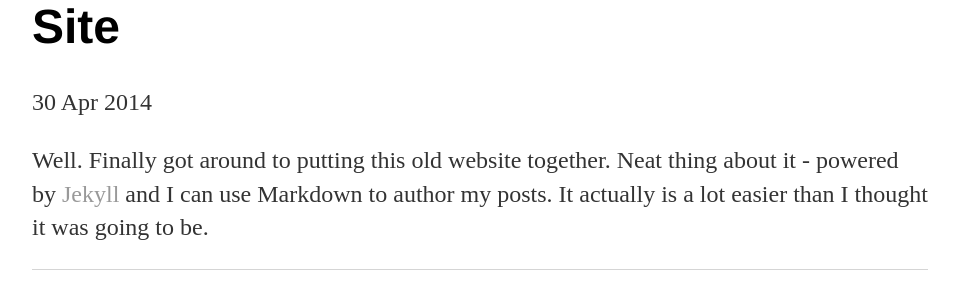
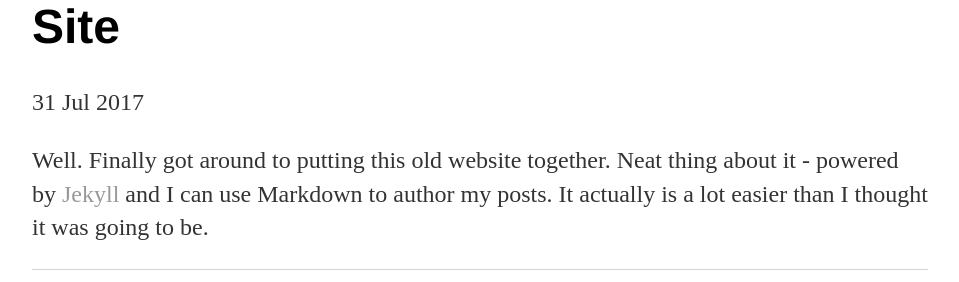
Before and after one commit to BobbyBarbeau/bobbybarbeau.github.io, a Jekyll site: the page built from _posts/2017-07-31-hank-quinlan-site-launched.md, in a window 1280 px wide. Shown: the part 166-448 px from the top of the page, without its empty margins (160-1119 px from the left). Built offline with Jekyll 4.4.1, drawn with Linux system fonts in a browser that asks for light colours.

Commit message:
Update 2017-07-31-hank-quinlan-site-launched.md
changed date

```diff
--- a/_posts/2017-07-31-hank-quinlan-site-launched.md
+++ b/_posts/2017-07-31-hank-quinlan-site-launched.md
@@ -1,7 +1,7 @@
 ---
 layout: post
 title: "Hank Quinlan, Horrible Cop, Launches Site"
-date: 2014-04-30
+date: 2017-07-31
 ---
 
 Well. Finally got around to putting this old website together. Neat thing about it - powered by [Jekyll](http://jekyllrb.com) and I can use Markdown to author my posts. It actually is a lot easier than I thought it was going to be.
```
